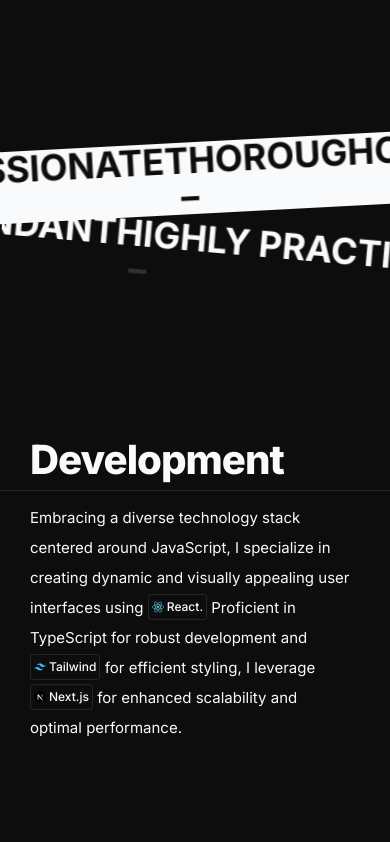
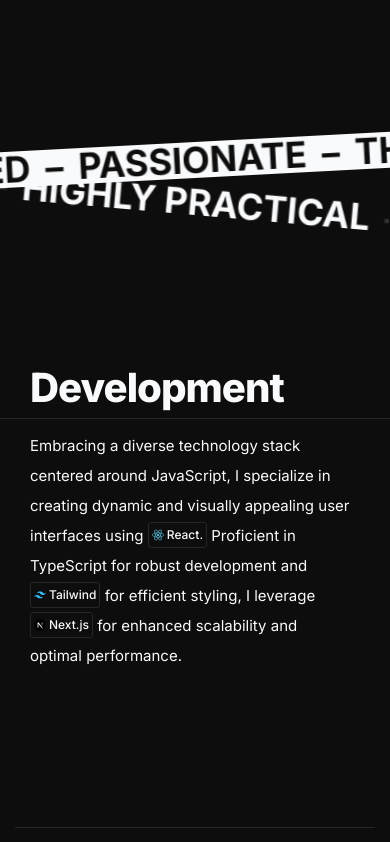
Before and after one commit to ZivCarmi/portfolio, a Next.js app: page / in a window 390 px wide. Shown: the part 2321-3163 px from the top of the page. Built offline with nearby package versions, Linux system fonts and the light colour scheme.

Commit message:
fixed: marquee broke

```diff
--- a/components/about/TitlesMarquees.tsx
+++ b/components/about/TitlesMarquees.tsx
@@ -40,7 +40,7 @@ type MarqueeTitleProps = {
 };
 
 const MarqueeTitle = ({ children }: MarqueeTitleProps) => {
-  return <div className="text-5xl sm:text-9xl font-bold">{children}</div>;
+  return <span className="text-5xl sm:text-9xl font-bold">{children}</span>;
 };
 
 interface MarqueeTitleDashProps extends React.HTMLAttributes<HTMLSpanElement> {}
--- a/components/footer/FooterMarquee.tsx
+++ b/components/footer/FooterMarquee.tsx
@@ -27,7 +27,7 @@ const FooterMarquee = () => {
       >
         {greetings.map((greet) => (
           <Fragment key={greet}>
-            <div className="text-7xl font-bold">{greet}</div>
+            <span className="text-7xl font-bold">{greet}</span>
             <span className="text-7xl mx-10 font-bold">&#8211;</span>
           </Fragment>
         ))}
```
